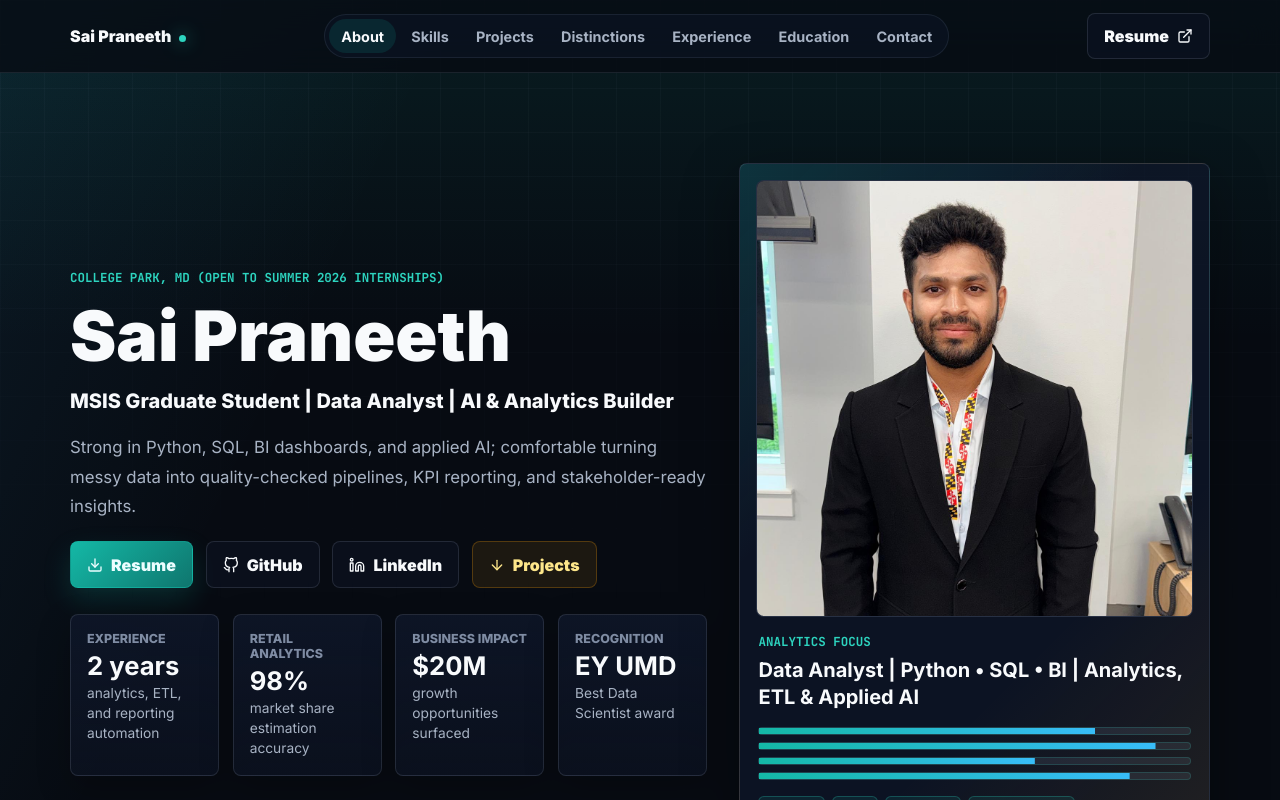
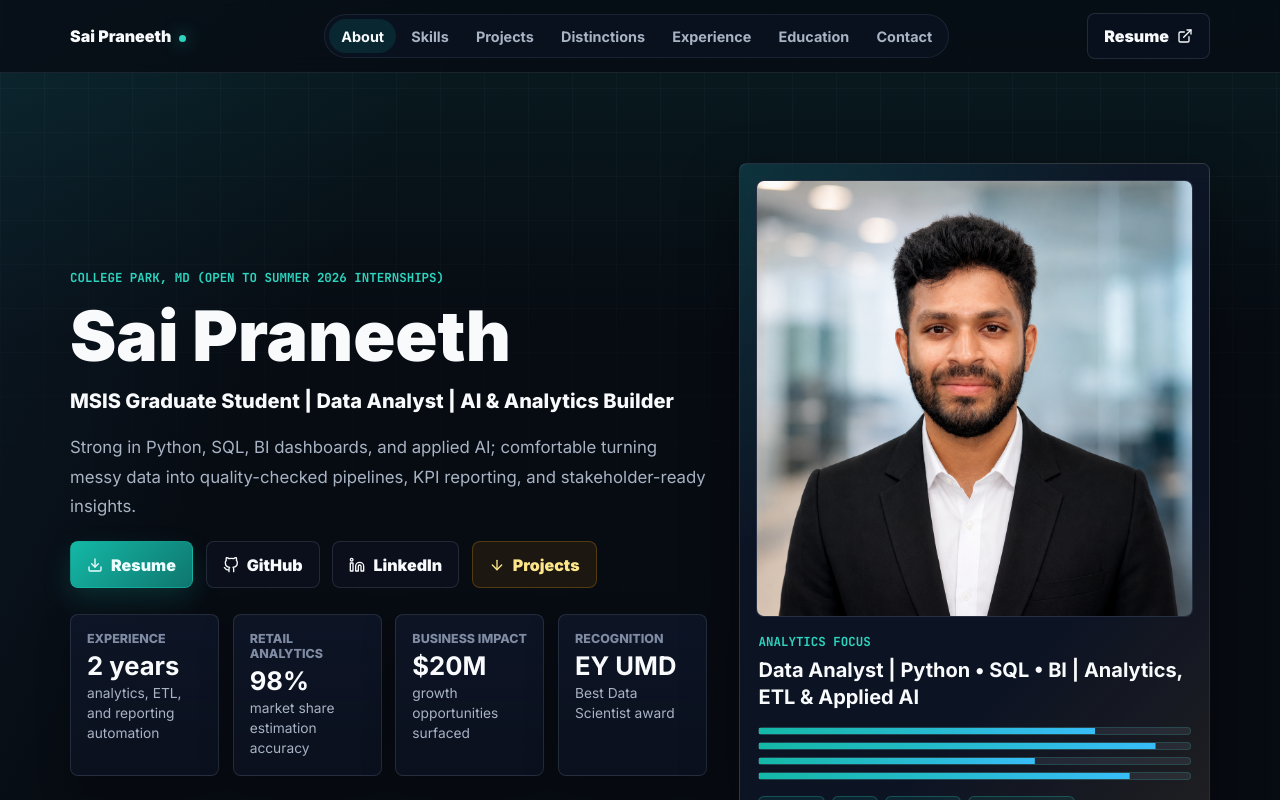
Before and after one commit to Photon7777/Website, a React (Vite) app in the folder data-analyst-portfolio/: page / in a window 1280 px wide. Shown: the top 800 px of the page. Built offline with nearby package versions, Linux system fonts and the light colour scheme.

Commit message:
Use updated portfolio profile image

```diff
--- a/data-analyst-portfolio/src/data/siteData.js
+++ b/data-analyst-portfolio/src/data/siteData.js
@@ -9,7 +9,7 @@ export const siteData = {
   linkedin: "https://www.linkedin.com/in/sai-praneeth-kmg",
   github: "https://github.com/Photon7777",
   resumeUrl: "/Resume_SaiPraneeth.pdf",
-  profileImage: "/profile-photo.jpeg",
+  profileImage: "/profile-photo.png",
 
   metrics: [
     { label: "Experience", value: "2 years", detail: "analytics, ETL, and reporting automation" },
```
Also changed, not shown: data-analyst-portfolio/public/profile-photo.jpeg (deleted), data-analyst-portfolio/public/profile-photo.png (added).
